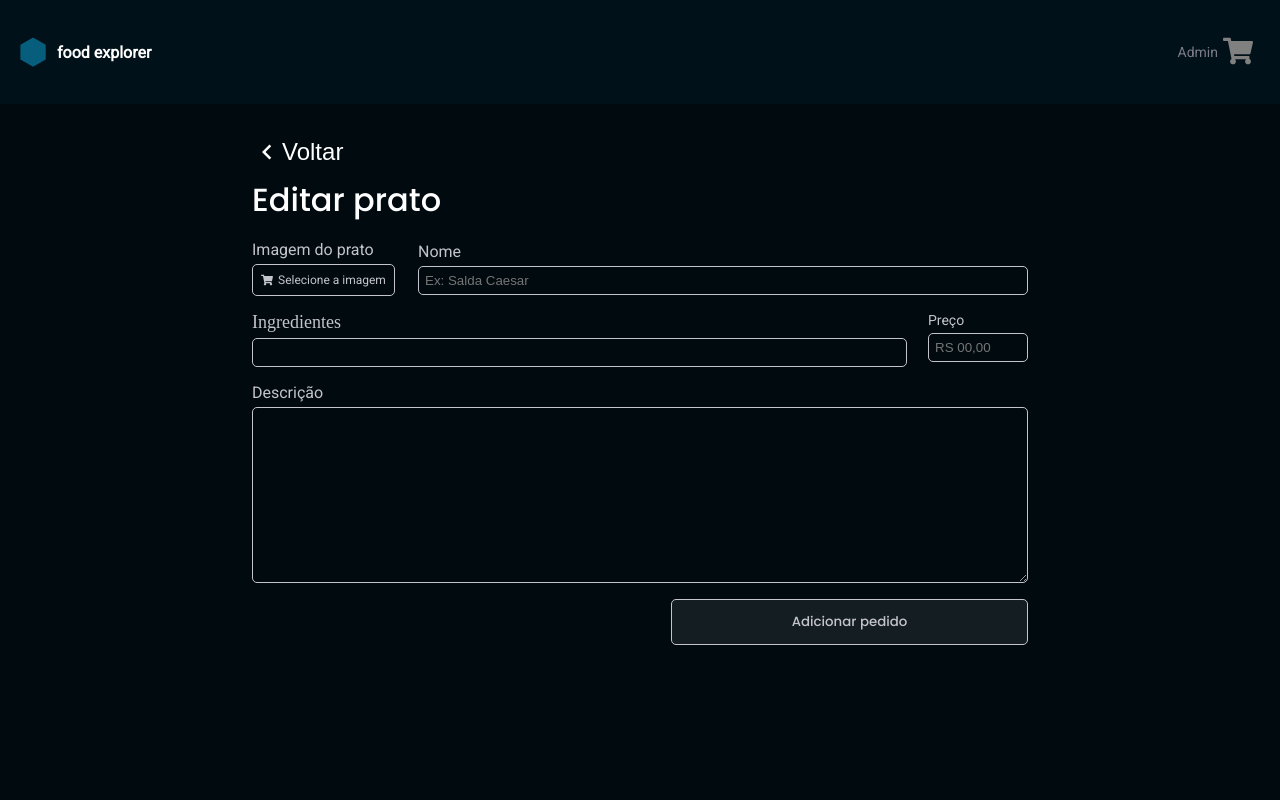
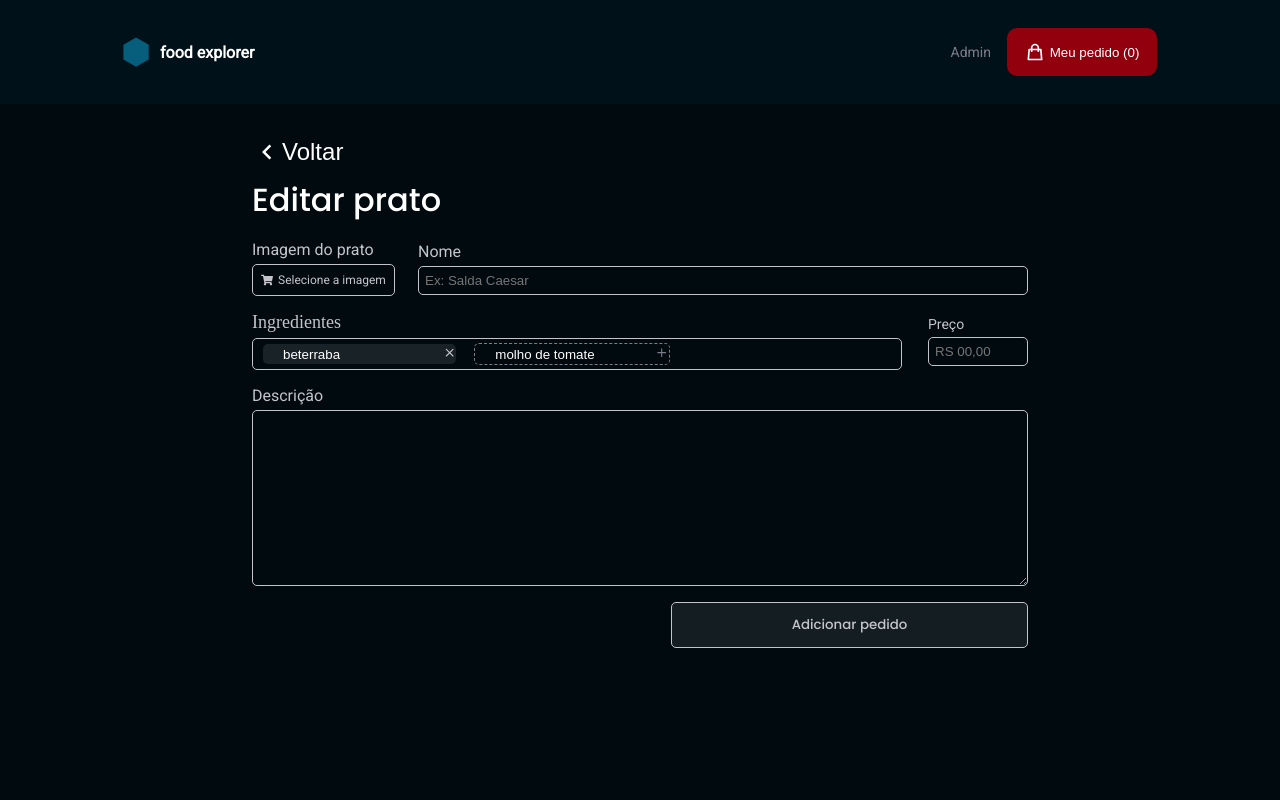
Before and after one commit to renatomarsalla/explorer-rocketseat, a React (Vite) app in the folder Desafio_Final/foodExplorer/foodExplorer/foodExplorer/: page / in a window 1280 px wide. Shown: the top 800 px of the page. Built offline with nearby package versions, Linux system fonts and the light colour scheme.

Commit message:
tela de edição e criação de pratos finalizada

```diff
--- /dev/null
+++ b/Desafio_Final/foodExplorer/foodExplorer/foodExplorer/src/components/IngredientItem/index.jsx
@@ -0,0 +1,21 @@
+import { FiPlus, FiX } from 'react-icons/fi';
+
+import { Container } from './styles';
+
+function IngredientItem({ isNew, value, onClick, ...rest }) {
+  return (
+    <Container isNew={isNew}>
+      <input type="text" value={value} readOnly={!isNew} {...rest} />
+
+      <button
+        onClick={onClick}
+        type="button"
+        className={isNew ? 'button-add' : 'button-delete'}
+      >
+        {isNew ? <FiPlus /> : <FiX />}
+      </button>
+    </Container>
+  );
+}
+
+export { IngredientItem };
--- /dev/null
+++ b/Desafio_Final/foodExplorer/foodExplorer/foodExplorer/src/components/IngredientItem/styles.js
@@ -0,0 +1,58 @@
+import styled from "styled-components";
+
+const Container = styled.div`
+  display: flex;
+  align-items: center;
+  justify-content: center;
+
+  background-color: ${({ theme, isNew }) => isNew ? "transparent" : theme.COLORS.INGREDIENTITEM};
+  color: ${({ theme }) => theme.COLORS.GRAY_300};
+
+  border: ${({ theme, isNew }) => isNew ? `1px dashed ${theme.COLORS.GRAY_300}` : "none"};
+
+  border-radius:0.5rem;
+
+  margin-left: 1rem;
+
+
+  > button{
+    border:none;
+    background:none;
+
+    cursor: pointer;
+    /* color:red; */
+
+    /* background-color: green; */
+  }
+
+  .button-add{
+    color:${({ theme }) => theme.COLORS.GRAY_300};
+  }
+  .button-delete{
+    color:${({ theme }) => theme.COLORS.GRAY_100};
+  }
+
+  input{
+    max-width:18rem;
+    height: 2rem;
+    background:transparent;
+    border:none;
+    padding: 0 2rem;
+    color:${({ theme }) => theme.COLORS.WHITE};
+
+
+
+    &::placeholder{
+      color:${({ theme }) => theme.COLORS.GRAY_300};
+    }
+  }
+
+  @media (min-width: 1024px) {
+    input{
+      /* max-width: 48rem; */
+    }
+
+  }
+`;
+
+export { Container }
--- a/Desafio_Final/foodExplorer/foodExplorer/foodExplorer/src/pages/AddDish/AddDish.jsx
+++ b/Desafio_Final/foodExplorer/foodExplorer/foodExplorer/src/pages/AddDish/AddDish.jsx
@@ -2,9 +2,12 @@ import { Container, Buy } from './styles';
 import { Button } from '../../components/Button';
 import { Footer } from '../../components/Footer';
 import { Input } from '../../components/Input';
+import { IngredientItem } from '../../components/IngredientItem';
 
 import { FaShoppingCart } from 'react-icons/fa';
 import { MdKeyboardArrowLeft } from 'react-icons/md';
+
+import { HiOutlineShoppingBag } from 'react-icons/hi';
 
 function AddDish() {
   return (
@@ -29,7 +32,11 @@ function AddDish() {
 
         <div className="userAndOrders">
           <span>Admin</span>
-          <Button text="Meu pedido (0)" className="hide" />
+          <Button
+            text="Meu pedido (0)"
+            className="hide"
+            icon={HiOutlineShoppingBag}
+          />
           <Buy className="show">
             <FaShoppingCart />
           </Buy>
@@ -63,7 +70,10 @@ function AddDish() {
           <div className="ingredientsAndPrice">
             <div className="ingredients">
               <label>Ingredientes</label>
-              <input type="text" className="ingredient" />
+              <div className="ingredientsToAdd">
+                <IngredientItem value="beterraba" />
+                <IngredientItem value="molho de tomate" isNew />
+              </div>
             </div>
             <div className="price">
               <label>Preço</label>
--- a/Desafio_Final/foodExplorer/foodExplorer/foodExplorer/src/pages/AddDish/styles.js
+++ b/Desafio_Final/foodExplorer/foodExplorer/foodExplorer/src/pages/AddDish/styles.js
@@ -180,6 +180,7 @@ const Container = styled.div`
 
     .ingredientsAndPrice{
       display: flex;
+      align-items: center;
       gap: 0.8rem;
       justify-content: space-between;
       /* width: 100vw; */
@@ -191,11 +192,13 @@ const Container = styled.div`
         flex-direction: column;
         gap: 0.5rem;
 
+
+
         label{
           color:${({ theme }) => theme.COLORS.GRAY_100};
           font-size: 1.4rem;
         }
-        input{
+        /* input{
           width: 23rem;
           padding: 0.6rem;
           background: transparent;
@@ -203,13 +206,38 @@ const Container = styled.div`
           border-radius: 0.5rem;
 
           color:${({ theme }) => theme.COLORS.GRAY_300};
+        } */
+
+
+
+        .ingredientsToAdd{
+          display: flex;
+          align-items: center;
+          /* justify-content: flex-start; */
+          justify-content: center;
+          gap: 0.8rem ;
+          width: 22rem;
+          height: auto;
+          padding: 0.4rem 0;
+          /* height: 2.9rem; */
+          border: 1px solid ${({ theme }) => theme.COLORS.GRAY_100};
+          border-radius: 0.5rem;
+          flex-wrap: wrap;
+
+
+          /* background-color: blue; */
+
         }
+
+
       }
 
       >.price{
         display: flex;
         flex-direction: column;
         gap: 0.5rem;
+
+        float: right;
 
         label{
           color:${({ theme }) => theme.COLORS.GRAY_100};
@@ -269,9 +297,45 @@ const Container = styled.div`
     /* width: 100%;
     background-color: red; */
 
+    header{
+        .hide{
+          display: block;
+        }
+
+        .logoAndTitle{
+          margin-left: 12.3rem;
+        }
+
+        .userAndOrders{
+
+          margin-right: 12.3rem;
+
+          >button{
+            display: flex;
+            align-items: center;
+            justify-content: center;
+            gap: .5rem;
+            width: 15rem;
+
+            svg{
+              font-size: 2rem;
+            }
+          }
+
+          .show{
+            display: none;
+          }
+
+          span{
+            margin-right: 1.6rem;
+          }
+        }
+      }
+
     .page{
       width: 100%;
       /* width: 77.6rem; */
+
       main{
         width: 77.6rem;
         /* background-color: black; */
@@ -323,6 +387,8 @@ const Container = styled.div`
               width: 65.5rem;
             }
           }
+
+
         }
 
         .ingredientsAndPrice{
@@ -330,6 +396,15 @@ const Container = styled.div`
             label{
               font-size: 1.8rem;
             }
+
+            .ingredientsToAdd{
+            width: 65rem;
+            justify-content: left;
+
+            input{
+              /* margin-left: 0.5rem; */
+            }
+          }
           }
         }
 
@@ -345,7 +420,9 @@ const Container = styled.div`
           justify-content: center;
           float: right;
 
-    }
+        }
+
+
       }
     }
 
--- a/Desafio_Final/foodExplorer/foodExplorer/foodExplorer/src/styles/theme.js
+++ b/Desafio_Final/foodExplorer/foodExplorer/foodExplorer/src/styles/theme.js
@@ -20,6 +20,8 @@ export default {
 
     PRICE: "#82F3FF",
 
+    INGREDIENTITEM: "#192227",
+
     BORDER_TABLE_ORDER: "#192227"
   }
 }
```
